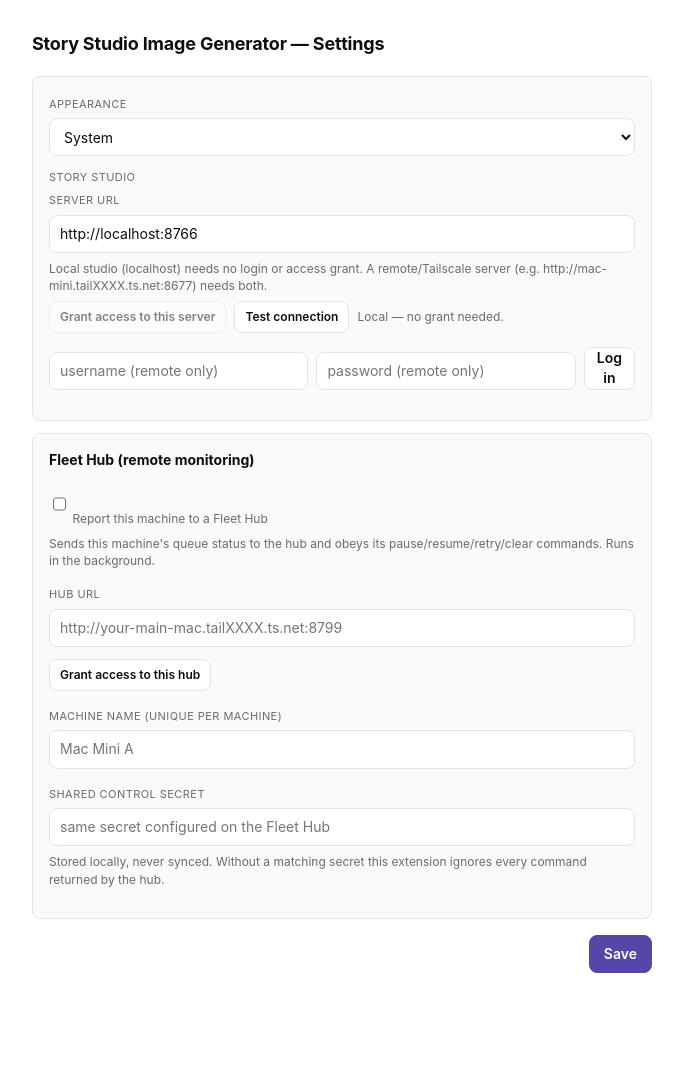
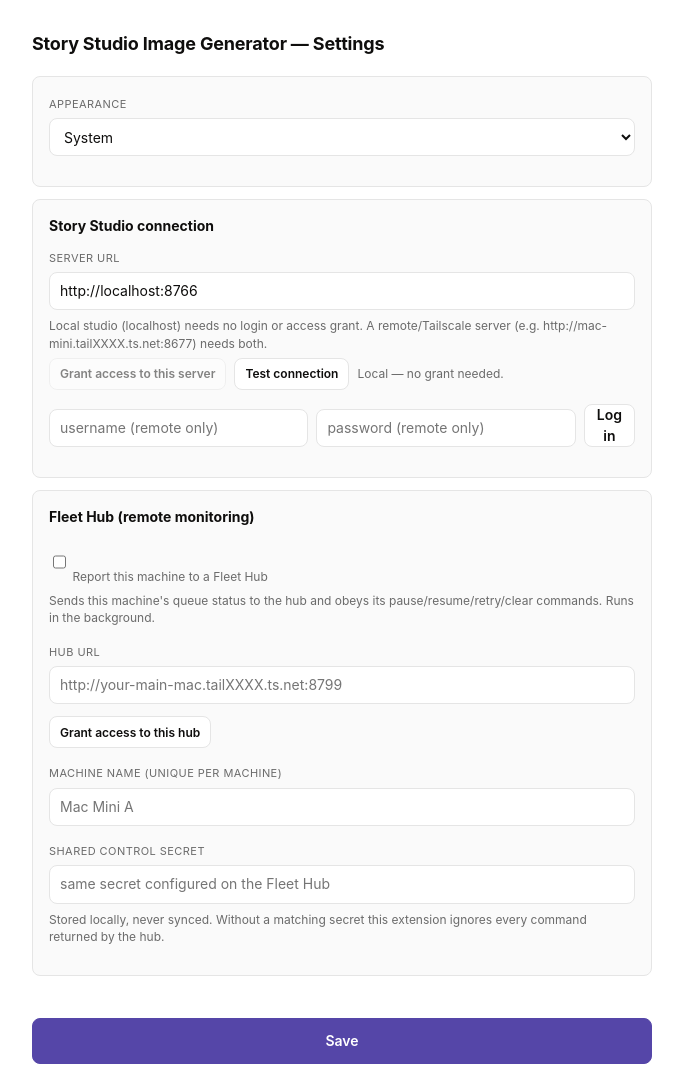
Before and after one commit to theng12/story-studio-image-generator, a browser extension: page src/options/options.html in a window 1280 px wide. Shown: the whole page, without its empty margins (298-981 px from the left). Before the commit the page ends 1001 px from the top, so only its background shows below. Drawn offline with Linux system fonts and the light colour scheme.

Commit message:
feat: standardize settings sections

```diff
--- a/src/options/options.css
+++ b/src/options/options.css
@@ -32,8 +32,9 @@
 .settings-page .connection-note { margin: 7px 0 0; color: var(--muted); font-size: 12px; line-height: 1.45; }
 .settings-page .settings-actions { justify-content: flex-start; gap: 8px; }
 .settings-page .settings-actions .btn { min-height: 32px; padding: 0 10px; font-size: 12px; }
-.settings-page .settings-footer { justify-content: space-between; margin-top: 16px; }
-.settings-page .settings-footer .primary { min-height: 38px; padding: 0 14px; }
+.settings-page .settings-footer { display: block; margin-top: 16px; }
+.settings-page .settings-footer #saved { display: block; min-height: 18px; margin: 0 0 8px; text-align: center; }
+.settings-page .settings-footer .primary { width: 100%; min-height: 46px; padding: 0 14px; }
 @media (max-width: 480px) {
   .settings-page { padding: 18px 12px; }
   .settings-page .form-grid-two { grid-template-columns: 1fr; }
--- a/src/options/options.html
+++ b/src/options/options.html
@@ -24,7 +24,10 @@
           <option value="dark">Dark</option>
         </select>
       </div>
-      <div class="label">Story Studio</div>
+    </section>
+
+    <section class="card settings-section">
+      <div class="label">Story Studio connection</div>
       <div class="field">
         <span class="label">Server URL</span>
         <input type="text" id="studioBaseUrl" placeholder="http://localhost:8677" />
```
Also changed, not shown: CHANGELOG.md, manifest.json.
